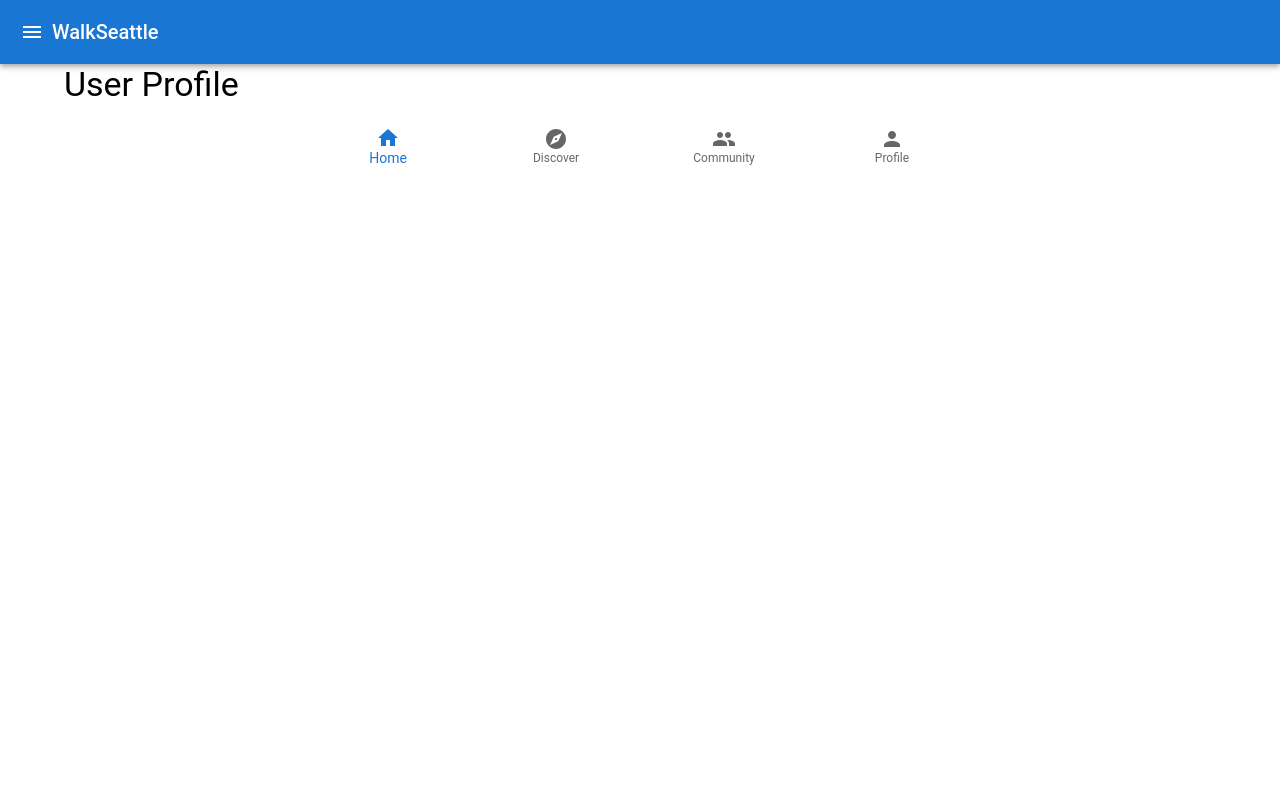
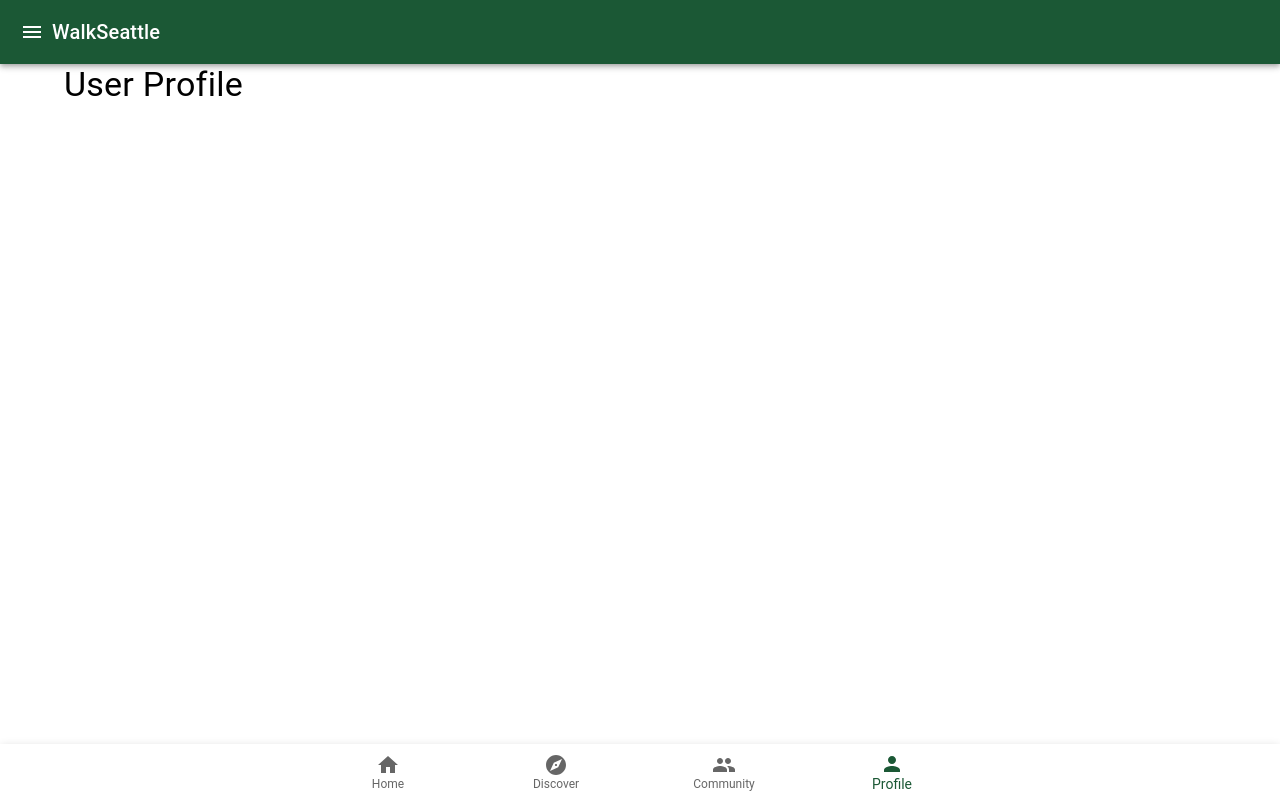
Before and after one commit to willowsalicaceae/walk-seattle, a React (Create React App) app: page /profile in a window 1280 px wide. Built offline with nearby package versions, Linux system fonts and the light colour scheme.

Commit message:
Added separate pages and theming

```diff
--- a/src/components/Navigation/BottomNavigation.js
+++ b/src/components/Navigation/BottomNavigation.js
@@ -1,23 +1,46 @@
 import React from 'react';
-import { BottomNavigation, BottomNavigationAction } from '@mui/material';
+import { BottomNavigation, BottomNavigationAction, Box, Paper } from '@mui/material';
 import { Home, Explore, Group, Person } from '@mui/icons-material';
+import { Link, useLocation } from 'react-router-dom';
 
 const BottomNavigationComponent = () => {
-  const [value, setValue] = React.useState(0);
+  const location = useLocation();
 
   return (
-    <BottomNavigation
-      value={value}
-      onChange={(event, newValue) => {
-        setValue(newValue);
-      }}
-      showLabels
-    >
-      <BottomNavigationAction label="Home" icon={<Home />} />
-      <BottomNavigationAction label="Discover" icon={<Explore />} />
-      <BottomNavigationAction label="Community" icon={<Group />} />
-      <BottomNavigationAction label="Profile" icon={<Person />} />
-    </BottomNavigation>
+    <Box sx={{ pb: 7 }}>
+      <Paper sx={{ position: 'fixed', bottom: 0, left: 0, right: 0 }} elevation={3}>
+        <BottomNavigation value={location.pathname} showLabels>
+          <BottomNavigationAction
+            label="Home"
+            icon={<Home />}
+            component={Link}
+            to="/"
+            value="/"
+          />
+          <BottomNavigationAction
+            label="Discover"
+            icon={<Explore />}
+            component={Link}
+            to="/discover"
+            value="/discover"
+          />
+          <BottomNavigationAction
+            label="Community"
+            icon={<Group />}
+            component={Link}
+            to="/community"
+            value="/community"
+          />
+          <BottomNavigationAction
+            label="Profile"
+            icon={<Person />}
+            component={Link}
+            to="/profile"
+            value="/profile"
+          />
+        </BottomNavigation>
+      </Paper>
+    </Box>
   );
 };
 
--- a/src/pages/Home.js
+++ b/src/pages/Home.js
@@ -3,7 +3,7 @@ import { Typography, Box } from '@mui/material';
 
 const Home = () => {
   return (
-    <Box>
+    <Box pb={7}>
       <Typography variant="h4" component="h1" gutterBottom>
         Welcome to WalkSeattle
       </Typography>
--- a/src/theme/theme.js
+++ b/src/theme/theme.js
@@ -2,17 +2,14 @@ import { createTheme } from '@mui/material/styles';
 
 const theme = createTheme({
   palette: {
+    type: 'light',
     primary: {
-      main: '#1976d2',
+      main: '#1b5835',
     },
     secondary: {
-      main: '#dc004e',
+      main: '#f50057',
     },
   },
-  typography: {
-    fontFamily: 'Roboto, sans-serif',
-  },
-  // Add more theme customizations
 });
 
 export default theme;
```
